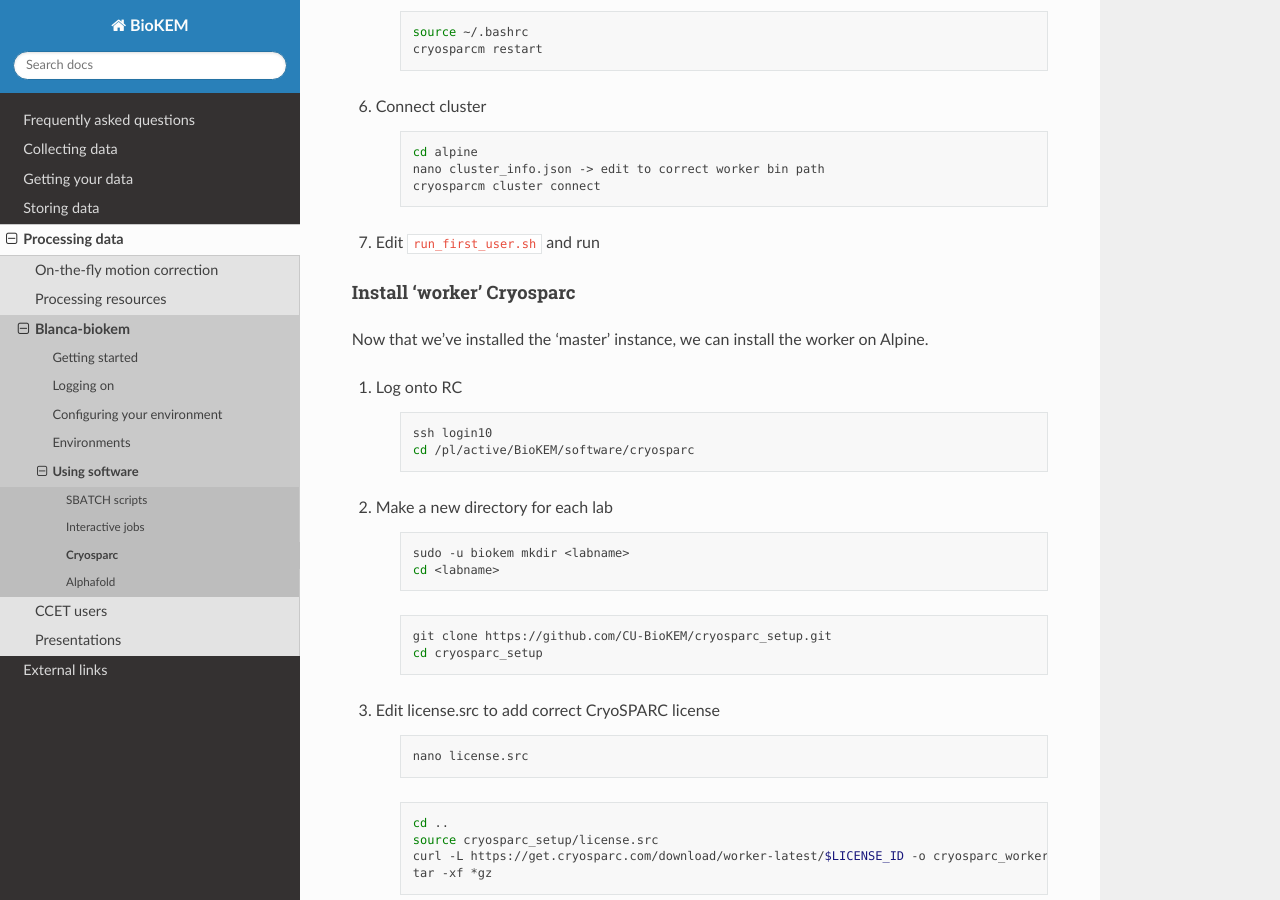
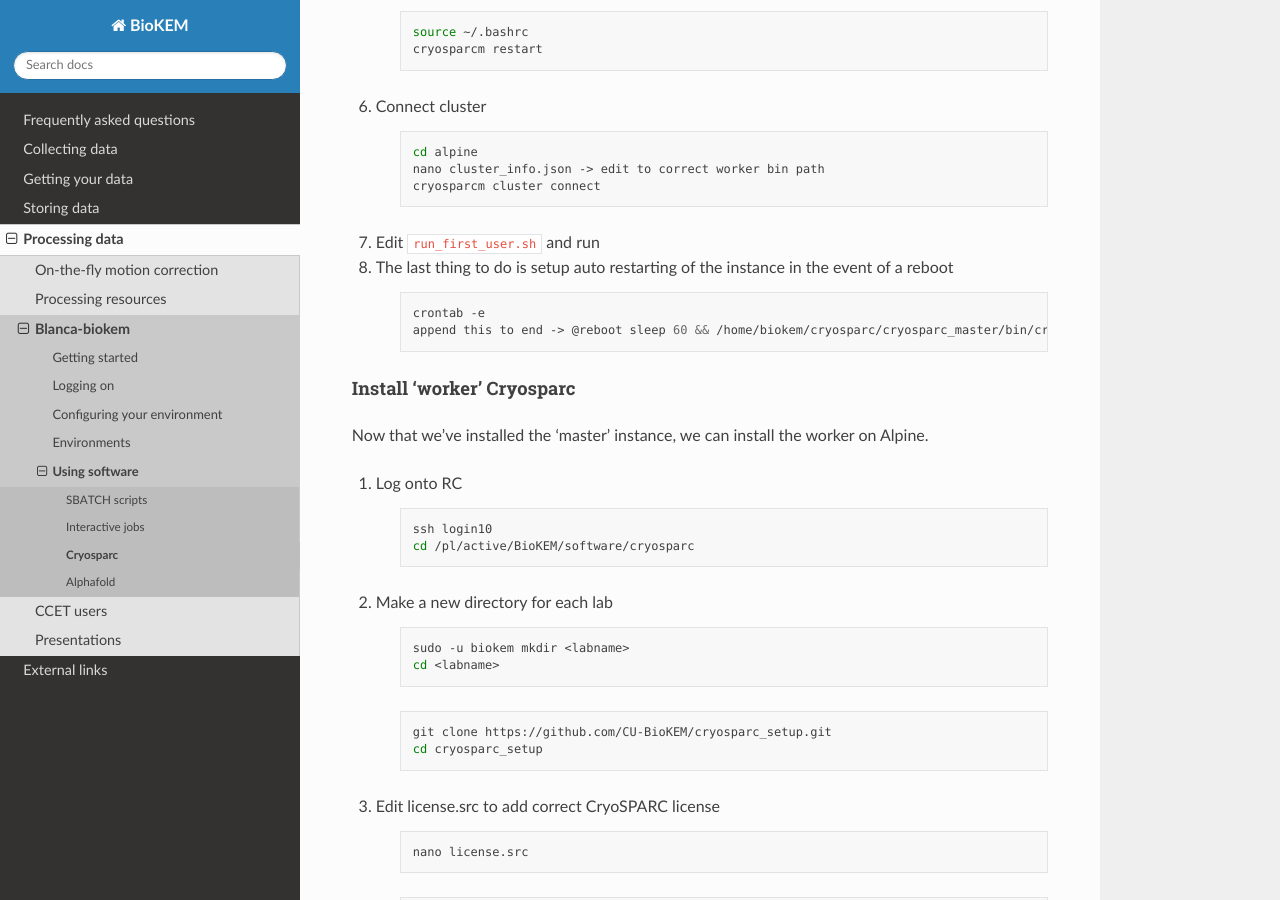
Before and after one commit to CU-BioKEM/user-guide, a Sphinx documentation site: the page built from docs/source/processing/using_software/cryosparc.rst, in a window 1280 px wide and 900 px high, scrolled down 4182 px. Built offline with Sphinx 7.4.7 and the Read the Docs theme 2.0.0, drawn with Linux system fonts in a browser that asks for light colours.

Commit message:
added reboot

```diff
--- a/docs/source/processing/using_software/cryosparc.rst
+++ b/docs/source/processing/using_software/cryosparc.rst
@@ -242,6 +242,12 @@ But we need to make a few important changes for this to work.
       cryosparcm cluster connect
 
 #. Edit ``run_first_user.sh`` and run
+#. The last thing to do is setup auto restarting of the instance in the event of a reboot
+
+    .. code-block:: bash
+
+      crontab -e
+      append this to end -> @reboot sleep 60 && /home/biokem/cryosparc/cryosparc_master/bin/cryosparcm restart
 
 .. _Cryoworker:
 
```
